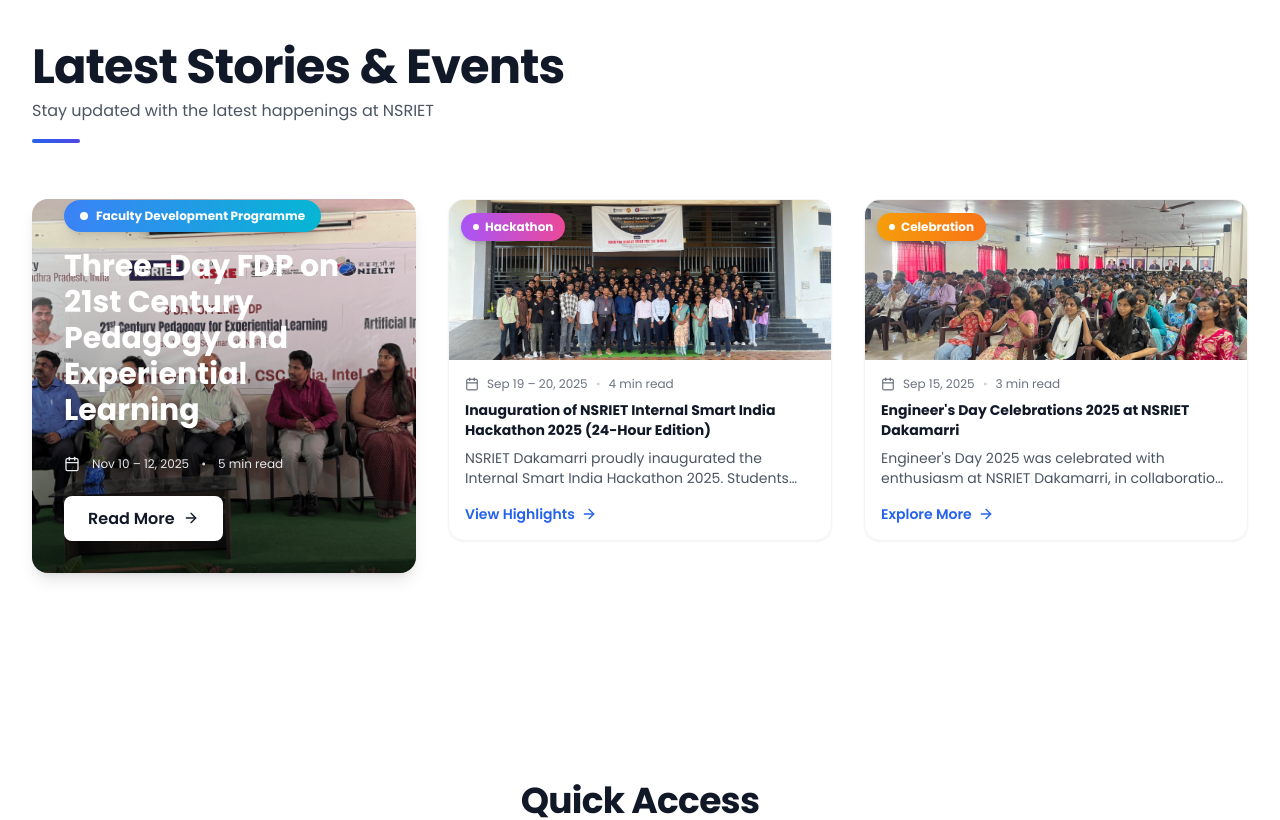
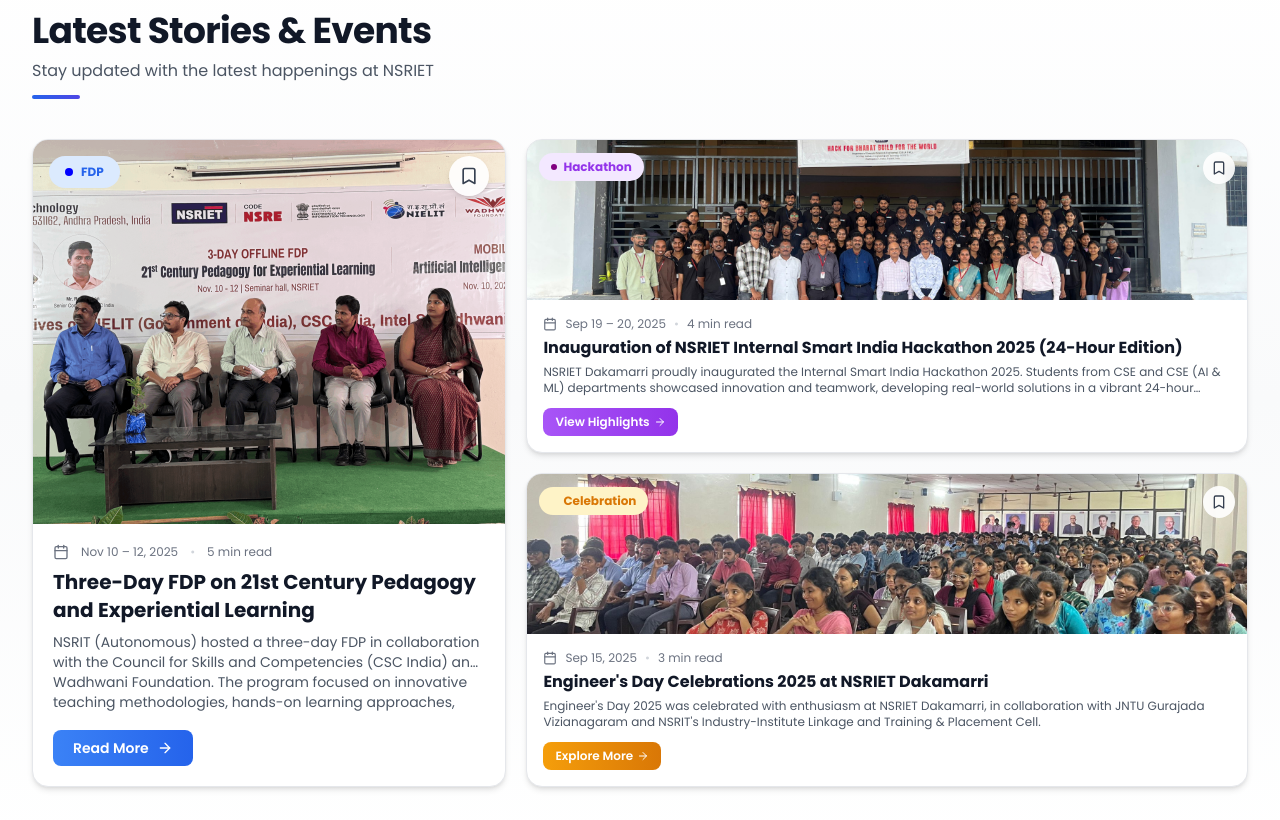
Before and after one commit to harikiran138/nsritet, a Next.js app: page / in a window 1280 px wide. Shown: the part 1600-2420 px from the top of the page. Built offline with nearby package versions, Linux system fonts and the light colour scheme.

Commit message:
latest storey update

```diff
--- a/components/LatestStories.tsx
+++ b/components/LatestStories.tsx
@@ -1,13 +1,13 @@
 'use client';
 
 import React from 'react';
-import Button from './ui/Button';
-import { Calendar, ArrowRight } from 'lucide-react';
+import { Calendar, ArrowRight, Bookmark } from 'lucide-react';
 
 const blogPosts = [
   {
     id: 1,
-    category: 'Faculty Development Programme',
+    category: 'Faculty Development',
+    categoryShort: 'FDP',
     date: 'Nov 10 – 12, 2025',
     readTime: '5 min read',
     title: 'Three-Day FDP on 21st Century Pedagogy and Experiential Learning',
@@ -18,6 +18,7 @@
   {
     id: 2,
     category: 'Hackathon',
+    categoryShort: 'Hackathon',
     date: 'Sep 19 – 20, 2025',
     readTime: '4 min read',
     title: 'Inauguration of NSRIET Internal Smart India Hackathon 2025 (24-Hour Edition)',
@@ -28,6 +29,7 @@
   {
     id: 3,
     category: 'Celebration',
+    categoryShort: 'Celebration',
     date: 'Sep 15, 2025',
     readTime: '3 min read',
     title: "Engineer's Day Celebrations 2025 at NSRIET Dakamarri",
@@ -37,21 +39,24 @@
   },
 ];
 
+// Category Color Mapping
+const getCategoryColor = (category: string) => {
+  const colors: { [key: string]: { bg: string; text: string; badge: string } } = {
+    'Faculty Development': { bg: 'from-blue-500 to-blue-600', text: 'text-blue-600', badge: 'bg-blue-100' },
+    'Hackathon': { bg: 'from-purple-500 to-purple-600', text: 'text-purple-600', badge: 'bg-purple-100' },
+    'Celebration': { bg: 'from-amber-500 to-amber-600', text: 'text-amber-600', badge: 'bg-amber-100' },
+  };
+  return colors[category] || { bg: 'from-indigo-500 to-indigo-600', text: 'text-indigo-600', badge: 'bg-indigo-100' };
+};
+
 // Featured Story Card Component
 const FeaturedStoryCard = ({ post }: { post: (typeof blogPosts)[0] }) => {
-  const getCategoryColor = (category: string) => {
-    const colors: { [key: string]: string } = {
-      'Faculty Development Programme': 'from-blue-500 to-cyan-500',
-      'Hackathon': 'from-purple-500 to-pink-500',
-      'Celebration': 'from-amber-500 to-orange-500',
-    };
-    return colors[category] || 'from-indigo-500 to-purple-500';
-  };
+  const colors = getCategoryColor(post.category);
 
   return (
-    <div className="group relative rounded-2xl overflow-hidden bg-white shadow-lg hover:shadow-2xl transition-all duration-500 h-full">
-      {/* Featured Image */}
-      <div className="relative h-full overflow-hidden">
+    <div className="group relative rounded-2xl overflow-hidden bg-white border border-gray-200 shadow-md hover:shadow-2xl transition-all duration-500 h-full flex flex-col">
+      {/* Image Container */}
+      <div className="relative overflow-hidden bg-gray-200 h-80 lg:h-96 w-full">
         <img
           src={post.image}
           alt={post.title}
@@ -59,51 +64,45 @@
           loading="lazy"
         />
 
-        {/* Dark Gradient Overlay */}
-        <div className="absolute inset-0 bg-gradient-to-t from-black/70 via-black/20 to-transparent"></div>
-
-        {/* Content Positioned on Image */}
-        <div className="absolute inset-0 flex flex-col justify-end p-8">
-          {/* Category Badge - Floating */}
-          <div className="flex items-center gap-2 mb-4">
-            <span
-              className={`inline-flex items-center gap-2 bg-gradient-to-r ${getCategoryColor(
-                post.category
-              )} text-white px-4 py-2 rounded-full text-xs font-bold shadow-lg`}
-            >
-              <div className="w-2 h-2 bg-white rounded-full"></div>
-              {post.category}
+        {/* Category Badge - Top Left */}
+        <div className="absolute top-4 left-4 z-10">
+          <span className={`inline-flex items-center gap-2 ${colors.badge} ${colors.text} px-4 py-2 rounded-full text-xs font-bold`}>
+            <div className="w-2 h-2 rounded-full" style={{ backgroundColor: colors.text.split('-')[1] }}></div>
+            {post.categoryShort}
           </span>
         </div>
 
+        {/* Save Icon - Top Right */}
+        <button className="absolute top-4 right-4 z-10 bg-white/90 backdrop-blur-sm p-2.5 rounded-full hover:bg-white transition-all duration-300 shadow-md">
+          <Bookmark className="w-5 h-5 text-gray-700 hover:text-blue-600" />
+        </button>
+      </div>
+
+      {/* Content Container */}
+      <div className="flex flex-col flex-grow p-4 md:p-5">
+        {/* Metadata */}
+        <div className="flex items-center gap-3 text-xs text-gray-500 mb-2">
+          <Calendar className="w-4 h-4" />
+          <span className="font-medium">{post.date}</span>
+          <span className="text-gray-300">•</span>
+          <span>{post.readTime}</span>
+        </div>
+
         {/* Title */}
-          <h3 className="text-2xl md:text-3xl font-bold text-white mb-3 leading-tight group-hover:text-blue-100 transition-colors duration-300">
+        <h3 className="text-lg md:text-xl font-bold text-gray-900 mb-2 leading-tight group-hover:text-blue-600 transition-colors duration-300 line-clamp-3">
           {post.title}
         </h3>
 
         {/* Description */}
-          <p className="text-gray-100 text-sm mb-4 line-clamp-2">
+        <p className="text-gray-600 text-xs md:text-sm mb-4 line-clamp-2 flex-grow">
           {post.desc}
         </p>
 
-          {/* Metadata */}
-          <div className="flex items-center justify-between">
-            <div className="flex items-center gap-3 text-xs text-gray-200">
-              <Calendar className="w-4 h-4" />
-              <span>{post.date}</span>
-              <span className="text-gray-300">•</span>
-              <span>{post.readTime}</span>
-            </div>
-          </div>
-
-          {/* Read More Button */}
-          <div className="mt-6">
-            <button className="inline-flex items-center gap-2 bg-white text-gray-900 px-6 py-2.5 rounded-lg font-semibold hover:bg-blue-50 transition-all duration-300 group-hover:gap-3">
+        {/* Action Button */}
+        <button className={`inline-flex items-center gap-2 bg-gradient-to-r ${colors.bg} text-white px-5 py-2 rounded-lg font-semibold hover:shadow-lg transition-all duration-300 group-hover:gap-3 w-fit text-sm`}>
           {post.buttonText}
           <ArrowRight className="w-4 h-4" />
         </button>
-          </div>
-        </div>
       </div>
     </div>
   );
@@ -111,19 +110,12 @@
 
 // Regular Story Card Component
 const StoryCard = ({ post }: { post: (typeof blogPosts)[0] }) => {
-  const getCategoryColor = (category: string) => {
-    const colors: { [key: string]: string } = {
-      'Faculty Development Programme': 'from-blue-500 to-cyan-500',
-      'Hackathon': 'from-purple-500 to-pink-500',
-      'Celebration': 'from-amber-500 to-orange-500',
-    };
-    return colors[category] || 'from-indigo-500 to-purple-500';
-  };
+  const colors = getCategoryColor(post.category);
 
   return (
-    <div className="group flex flex-col rounded-2xl overflow-hidden bg-white border border-gray-100 shadow-sm hover:shadow-xl hover:-translate-y-1 transition-all duration-500 h-full">
+    <div className="group relative rounded-2xl overflow-hidden bg-white border border-gray-200 shadow-md hover:shadow-xl hover:-translate-y-1 transition-all duration-500 h-full flex flex-col">
       {/* Image Container */}
-      <div className="relative overflow-hidden bg-gray-200 h-48 md:h-40">
+      <div className="relative overflow-hidden bg-gray-200 h-40 md:h-40 w-full">
         <img
           src={post.image}
           alt={post.title}
@@ -132,42 +124,43 @@
         />
 
         {/* Category Badge Overlay */}
-        <div className="absolute top-3 left-3">
-          <span
-            className={`inline-flex items-center gap-1.5 bg-gradient-to-r ${getCategoryColor(
-              post.category
-            )} text-white px-3 py-1.5 rounded-full text-xs font-bold shadow-md`}
-          >
-            <div className="w-1.5 h-1.5 bg-white rounded-full"></div>
-            {post.category.split(' ')[0]}
+        <div className="absolute top-3 left-3 z-10">
+          <span className={`inline-flex items-center gap-1.5 ${colors.badge} ${colors.text} px-3 py-1.5 rounded-full text-xs font-bold`}>
+            <div className="w-1.5 h-1.5 rounded-full" style={{ backgroundColor: colors.text.split('-')[1] }}></div>
+            {post.categoryShort}
           </span>
         </div>
+
+        {/* Save Icon - Top Right */}
+        <button className="absolute top-3 right-3 z-10 bg-white/90 backdrop-blur-sm p-2 rounded-full hover:bg-white transition-all duration-300">
+          <Bookmark className="w-4 h-4 text-gray-700 hover:text-blue-600" />
+        </button>
       </div>
 
       {/* Content Container */}
-      <div className="flex flex-col justify-between flex-grow p-5 md:p-4">
+      <div className="flex flex-col justify-between flex-grow p-4 md:p-4">
         {/* Metadata */}
-        <div className="flex items-center gap-2 text-xs text-gray-500 mb-2">
+        <div className="flex items-center gap-2 text-xs text-gray-500 mb-1">
           <Calendar className="w-3.5 h-3.5" />
-          <span>{post.date}</span>
+          <span className="font-medium text-xs">{post.date}</span>
           <span className="text-gray-300">•</span>
-          <span>{post.readTime}</span>
+          <span className="text-xs">{post.readTime}</span>
         </div>
 
         {/* Title */}
-        <h4 className="text-base md:text-sm font-bold text-gray-900 mb-2 line-clamp-2 group-hover:text-blue-600 transition-colors duration-300">
+        <h4 className="text-sm md:text-base font-bold text-gray-900 mb-1 line-clamp-2 group-hover:text-blue-600 transition-colors duration-300">
           {post.title}
         </h4>
 
         {/* Description */}
-        <p className="text-gray-600 text-sm mb-4 line-clamp-2 flex-grow">
+        <p className="text-gray-600 text-xs mb-3 line-clamp-2 flex-grow">
           {post.desc}
         </p>
 
         {/* Action Button */}
-        <button className="inline-flex items-center gap-1.5 text-blue-600 hover:text-blue-700 font-semibold text-sm transition-all duration-300 group-hover:gap-2">
+        <button className={`inline-flex items-center gap-1 bg-gradient-to-r ${colors.bg} text-white px-3 py-1.5 rounded-lg font-semibold text-xs hover:shadow-lg transition-all duration-300 group-hover:gap-2 w-fit`}>
           {post.buttonText}
-          <ArrowRight className="w-4 h-4" />
+          <ArrowRight className="w-3 h-3" />
         </button>
       </div>
     </div>
@@ -175,39 +168,40 @@
 };
 
 const LatestStories = () => {
+  // Dynamic story distribution based on number of posts
   const featuredPost = blogPosts[0];
   const otherPosts = blogPosts.slice(1);
 
   return (
-    <section className="py-16 md:py-24 bg-white">
+    <section className="py-10 md:py-16 bg-gradient-to-b from-white via-gray-50 to-white">
       <div className="max-w-7xl mx-auto px-4 md:px-6 lg:px-8">
         {/* Section Header */}
-        <div className="mb-12 md:mb-14">
-          <div className="flex flex-col md:flex-row md:items-end md:justify-between gap-4 mb-2">
-            <div>
-              <h2 className="text-3xl md:text-4xl lg:text-5xl font-bold text-gray-900 mb-2">
+        <div className="mb-8 md:mb-10">
+          <div className="flex flex-col md:flex-row md:items-end md:justify-between gap-2 mb-3">
+            <div className="w-full">
+              <h2 className="text-2xl md:text-3xl lg:text-4xl font-bold text-gray-900 mb-2 text-justify leading-tight">
                 Latest Stories & Events
               </h2>
-              <p className="text-gray-600 text-sm md:text-base">
+              <p className="text-gray-600 text-sm md:text-base text-justify max-w-2xl">
                 Stay updated with the latest happenings at NSRIET
               </p>
             </div>
           </div>
 
           {/* Divider */}
-          <div className="h-1 w-12 bg-gradient-to-r from-blue-600 to-indigo-600 rounded-full mt-4"></div>
+          <div className="h-1 w-12 bg-gradient-to-r from-blue-600 to-indigo-600 rounded-full mt-3"></div>
         </div>
 
         {/* Main Grid Layout */}
-        {blogPosts.length > 0 && (
-          <div className="grid grid-cols-1 lg:grid-cols-3 gap-6 md:gap-8">
-            {/* Featured Story - Left Side, Full Height */}
-            <div className="lg:col-span-1 lg:row-span-2 min-h-96 lg:min-h-full">
+        {blogPosts.length > 0 ? (
+          <div className="grid grid-cols-1 lg:grid-cols-5 gap-4 md:gap-5">
+            {/* Featured Story - Left Side, Takes 2 Columns & 2 Rows Height */}
+            <div className="lg:col-span-2">
               <FeaturedStoryCard post={featuredPost} />
             </div>
 
-            {/* Smaller Stories - Right Side */}
-            <div className="lg:col-span-2 grid grid-cols-1 md:grid-cols-2 gap-6 md:gap-8">
+            {/* Secondary Stories Grid - Right Side, Stacked Vertically */}
+            <div className="lg:col-span-3 grid grid-cols-1 gap-4 md:gap-5">
               {otherPosts.map((post) => (
                 <div key={post.id}>
                   <StoryCard post={post} />
@@ -215,12 +209,11 @@
               ))}
             </div>
           </div>
-        )}
-
-        {/* Empty State */}
-        {blogPosts.length === 0 && (
-          <div className="text-center py-12">
-            <p className="text-gray-600 text-lg">No stories available at the moment.</p>
+        ) : (
+          /* Empty State */
+          <div className="text-center py-16">
+            <p className="text-gray-600 text-lg font-medium">No stories available at the moment.</p>
+            <p className="text-gray-500 text-sm mt-2">Check back soon for updates and latest happenings at NSRIET.</p>
           </div>
         )}
       </div>
--- a/components/NSRIETLocation.tsx
+++ b/components/NSRIETLocation.tsx
@@ -1,4 +1,4 @@
-'use client';
+ 'use client';
 
 import React from 'react';
 import { MapPin, Phone, Mail, Navigation } from 'lucide-react';
```
Lines whose indentation alone changed are shown as unchanged.
